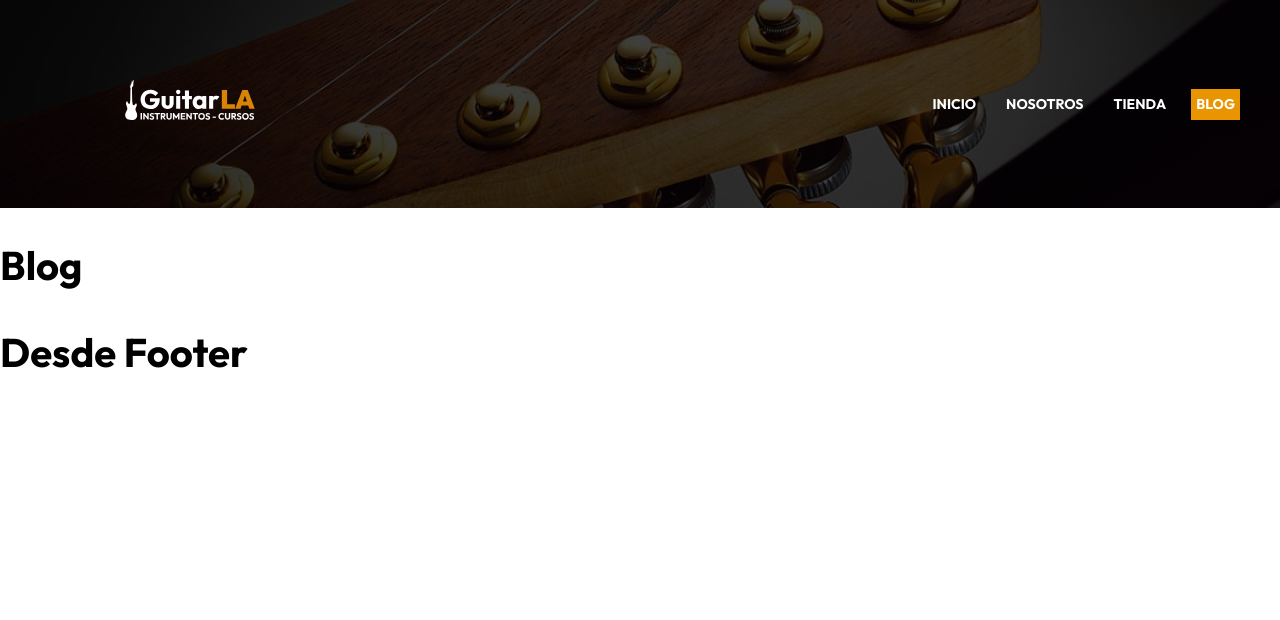
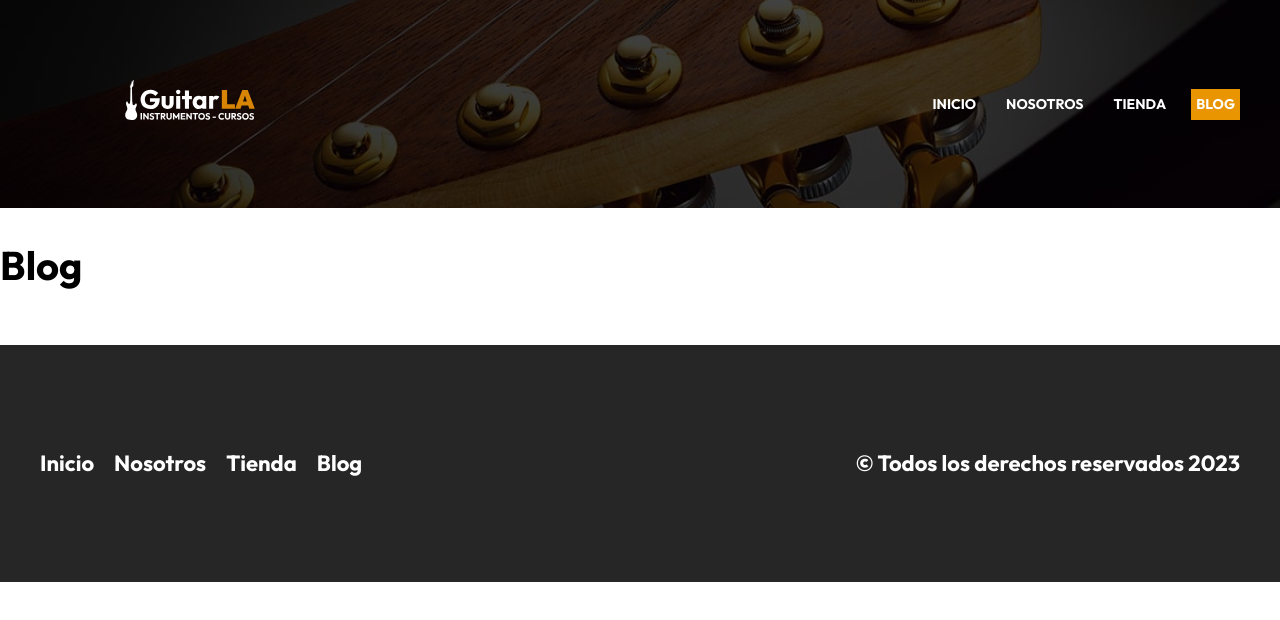
Before and after one commit to xandro2021/proyectoreact05-next, a Next.js app: page /blog in a window 1280 px wide. Shown: the top 620 px of the page. Built offline with nearby package versions, Linux system fonts and the light colour scheme.

Commit message:
style footer

```diff
--- a/components/footer.js
+++ b/components/footer.js
@@ -1,6 +1,33 @@
+import Link from 'next/link';
+import styles from '../styles/footer.module.css';
+
 const Footer = () => {
   return (
-    <h1>Desde Footer</h1>
+    <footer className={styles.footer}>
+      <div className={`contenedor ${styles.contenido}`}>
+        <nav className={styles.navegacion}>
+          <Link href="/" >
+            Inicio
+          </Link>
+
+          <Link href="/nosotros" >
+            Nosotros
+          </Link>
+
+          <Link href="/tienda" >
+            Tienda
+          </Link>
+
+          <Link href="/blog" >
+            Blog
+          </Link>
+        </nav>
+
+        <p className={styles.copyright}>
+          &copy; Todos los derechos reservados {new Date().getFullYear()}
+        </p>
+      </div>
+    </footer>
   );
 };
 
--- a/components/header.js
+++ b/components/header.js
@@ -7,6 +7,7 @@
   // Usado para resaltar en el navbar la ruta en la que nos encontramos
   const router = useRouter();
 
+  // Los Links no pueden tener clase, por lo que para asignarles clase se les agrega el comoponente a como hijos
   return (
     <header className={styles.header}>
       <div className={`contenedor ${styles.barra}`}>
--- /dev/null
+++ b/styles/footer.module.css
@@ -0,0 +1,36 @@
+.footer {
+    background-color: var(--black);
+    padding: 5rem 0px;
+    margin-top: 5rem;
+}
+
+@media (min-width: 768px) {
+    .contenido {
+        display: flex;
+        justify-content: space-between;
+    }
+}
+
+.navegacion {
+    display: flex;
+    flex-direction: column;
+    align-items: center;
+    gap: 2rem;
+}
+
+@media (min-width: 768px) {
+    .navegacion {
+        flex-direction: row;
+    }
+}
+
+.navegacion a,
+.copyright {
+    color: var(--white);
+    font-size: 2.2rem;
+    text-decoration: none;
+    font-weight: 700;
+}
+.copyright {
+    text-align: center;
+}
```
